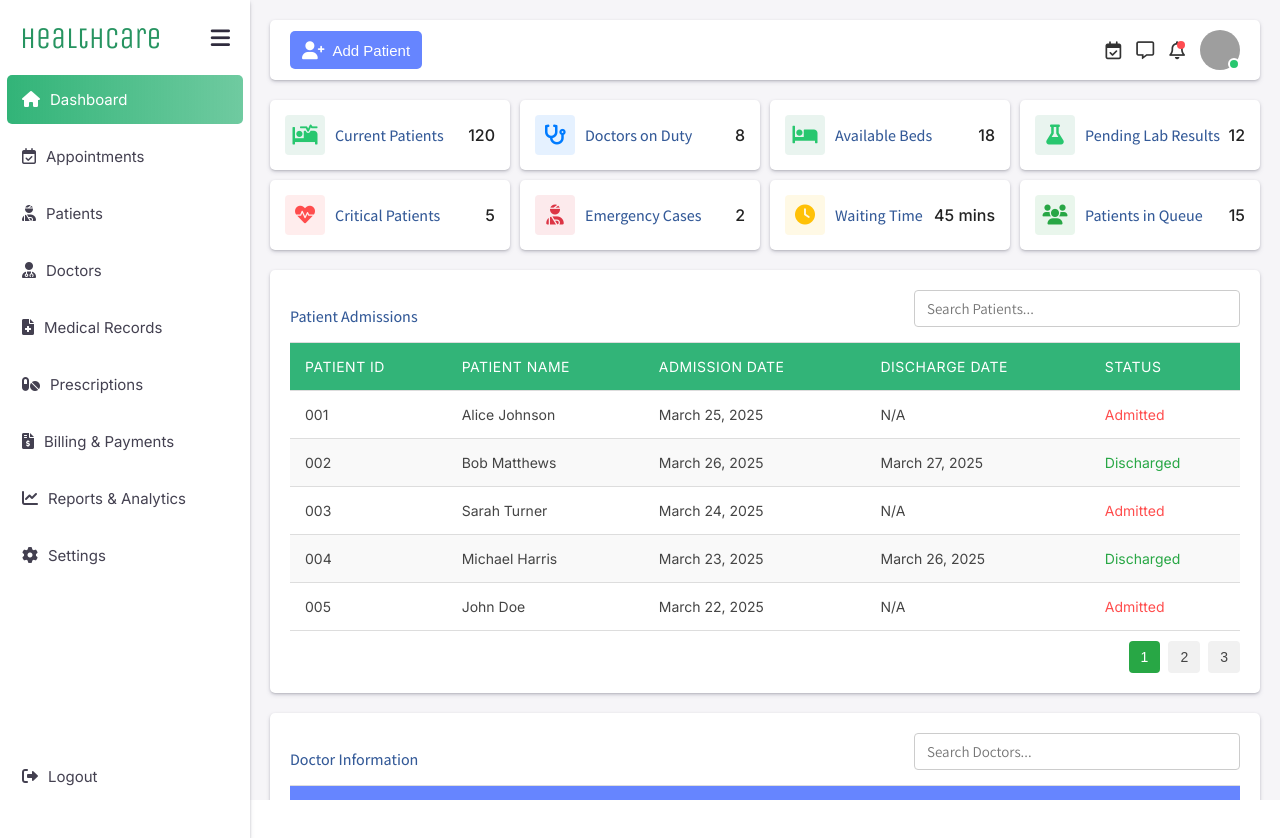
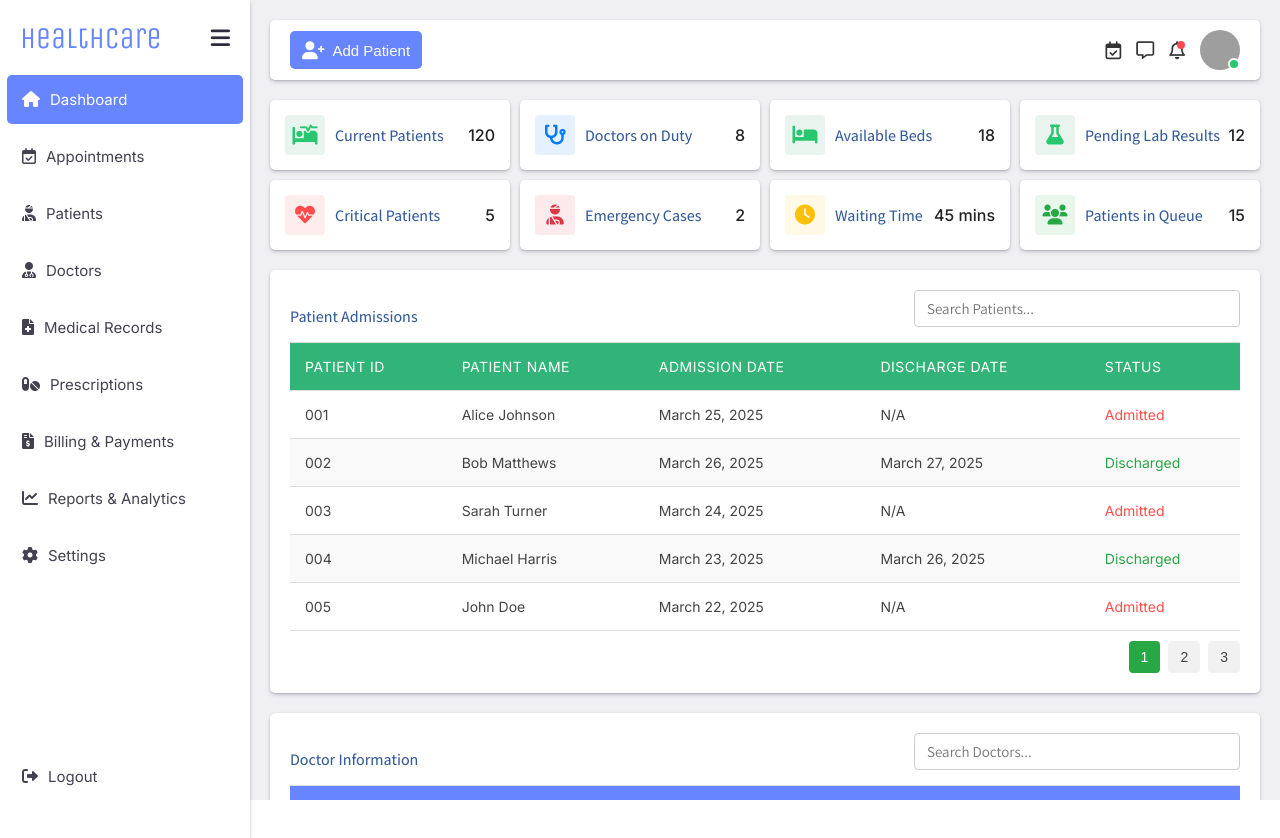
Before and after one commit to joseph-johnson27001/healthcare-dashboard, a Vue app: page / in a window 1280 px wide. Built offline with nearby package versions, Linux system fonts and the light colour scheme; grey boxes are pictures that could not be loaded.

Commit message:
Updated styles

```diff
--- a/src/App.vue
+++ b/src/App.vue
@@ -302,7 +302,7 @@ body {
 
 .main-content {
   flex-grow: 1;
-  background-color: #f6f5f8;
+  background-color: #f0eff2;
   width: 100%;
   height: 100%;
   box-sizing: border-box;
--- a/src/components/Navigation/SideBar.vue
+++ b/src/components/Navigation/SideBar.vue
@@ -105,7 +105,7 @@ export default {
   font-family: "Unica One", sans-serif;
   font-weight: 400;
   margin: 0;
-  color: rgb(39, 148, 97);
+  color: #6685ff;
 }
 
 .sidebar-title i {
@@ -143,11 +143,7 @@ export default {
 }
 
 .sidebar ul li.active {
-  background: linear-gradient(
-    270deg,
-    rgba(50, 180, 120, 0.7),
-    rgb(50, 180, 120)
-  );
+  background: #6685ff;
   color: white;
 }
 
```
